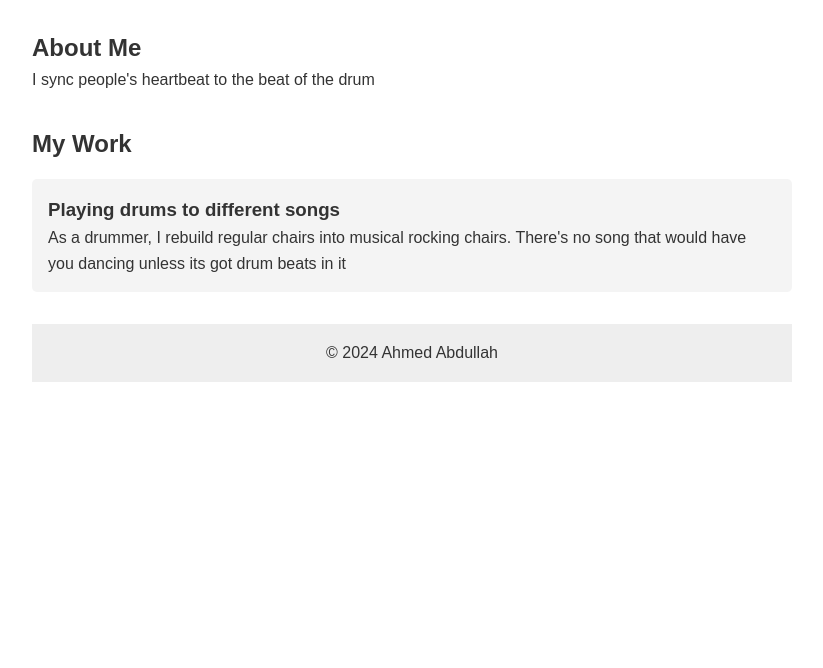
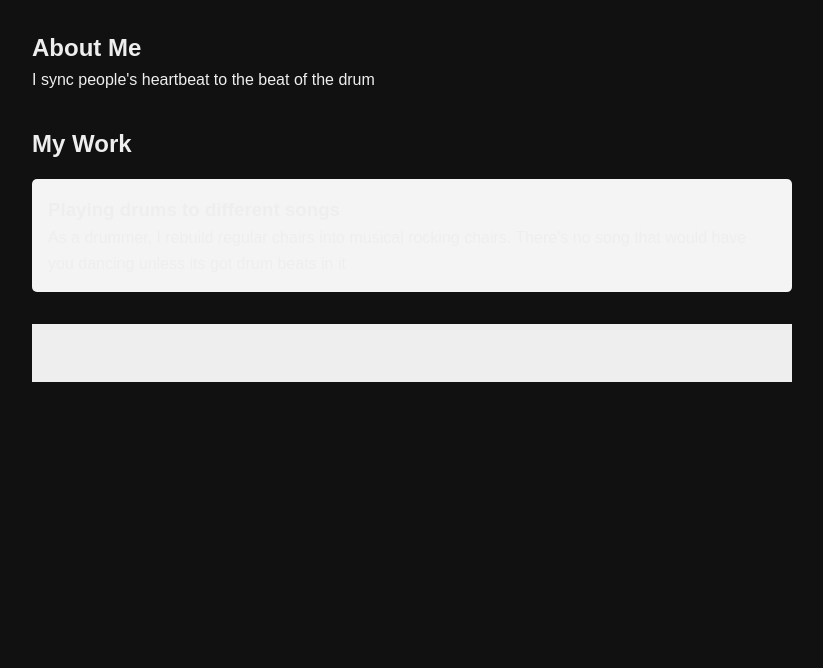
Before and after one commit to abdullahahmed417/abdullahahmed417.github.io, a plain HTML site: page index.html in a window 1280 px wide. Shown: the part 132-800 px from the top of the page, without its empty margins (228-1051 px from the left). Drawn offline with Linux system fonts and the dark colour scheme.

Commit message:
dark mode added to CSS

```diff
--- a/style.css
+++ b/style.css
@@ -40,3 +40,7 @@ footer {
   padding: 1rem;
   background: #eee;
 }
+
+@media (prefers-color-scheme: dark) {
+  body { background: #111; color: #eee; }
+}
```
